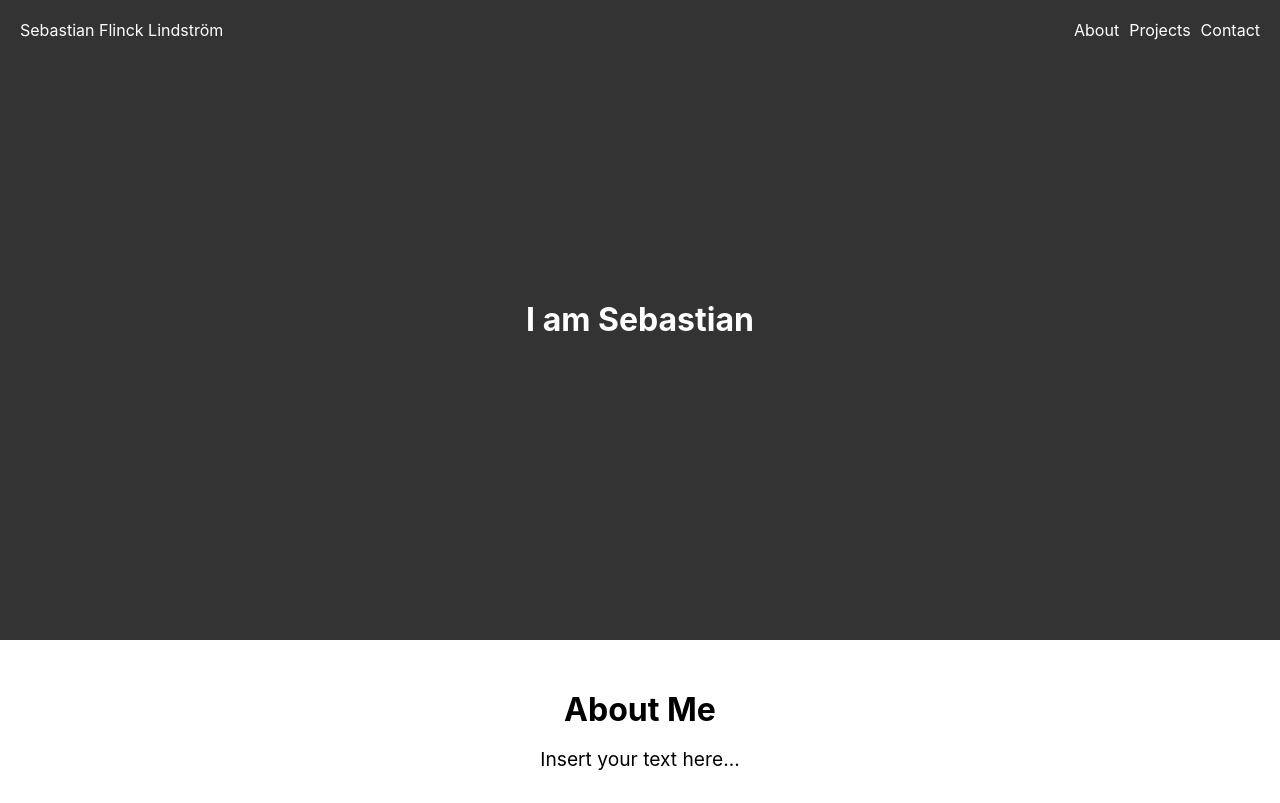
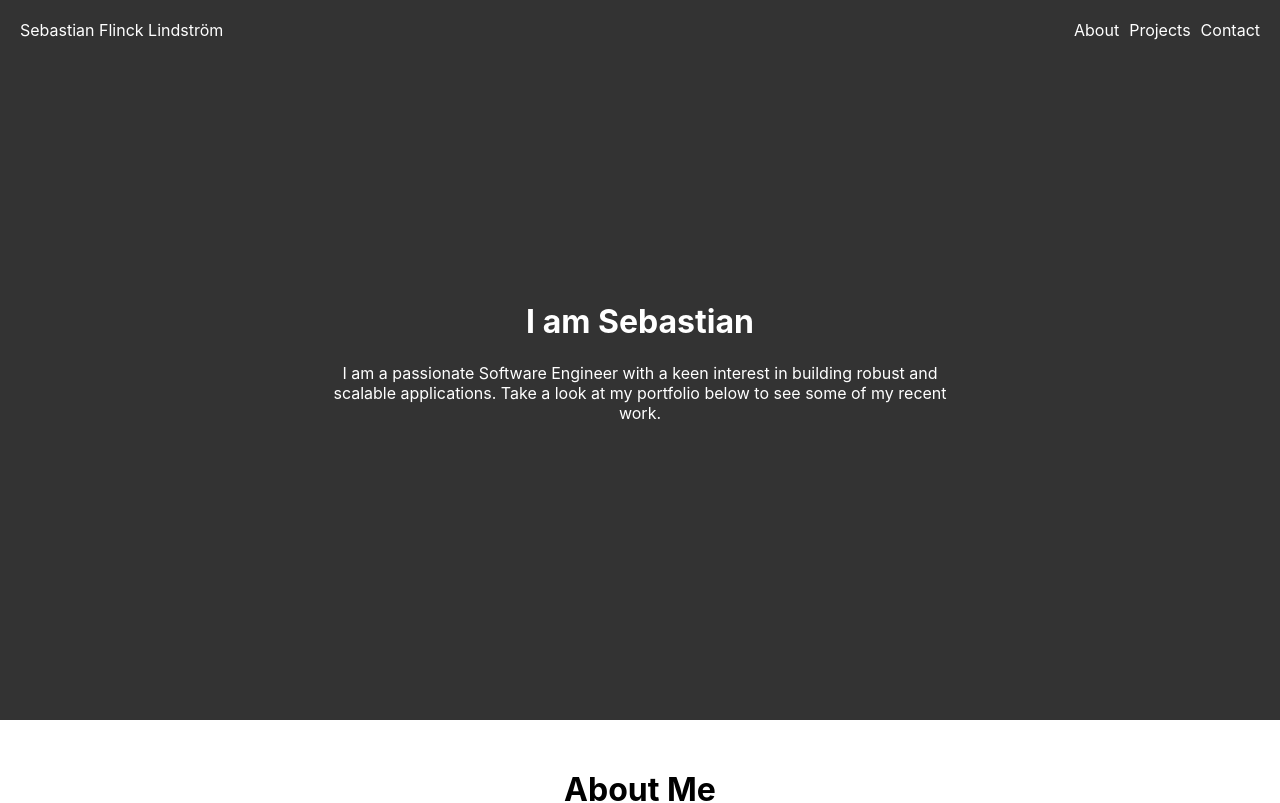
Before and after one commit to Bepso/portfolio, a React (Create React App) app in the folder portfolio/: page / in a window 1280 px wide. Shown: the top 803 px of the page. Built offline with nearby package versions, Linux system fonts and the light colour scheme.

Commit message:
Init commit

```diff
--- a/portfolio/src/App.css
+++ b/portfolio/src/App.css
@@ -7,7 +7,7 @@
   justify-content: space-between;
   align-items: flex-start;
   position: relative;
-  height: 80vh;
+  height: 90vh;
   max-height: 800px;
   background-color: #333;
   color: white;
--- a/portfolio/src/components/Header.js
+++ b/portfolio/src/components/Header.js
@@ -8,6 +8,7 @@ function Header() {
       </div>
       <div className="App-header-middle">
         <h1>I am Sebastian</h1>
+        <p>I am a passionate Software Engineer with a keen interest in building robust and scalable applications. Take a look at my portfolio below to see some of my recent work.</p>
       </div>
       <div className="App-header-right">
         <a href="#about">About</a>
```
Also changed, not shown: 1 other file (tests, documents, lock files or other folders).
